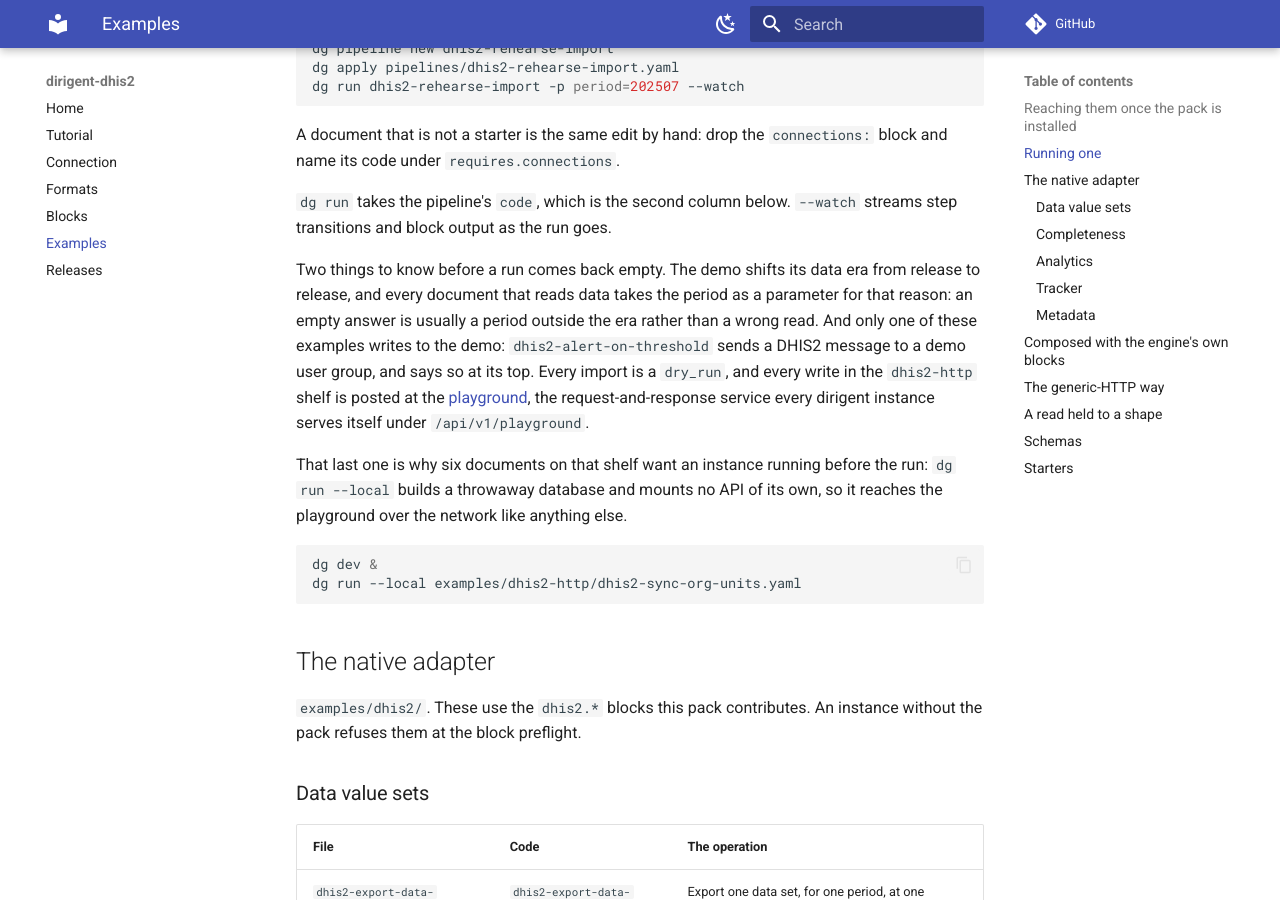
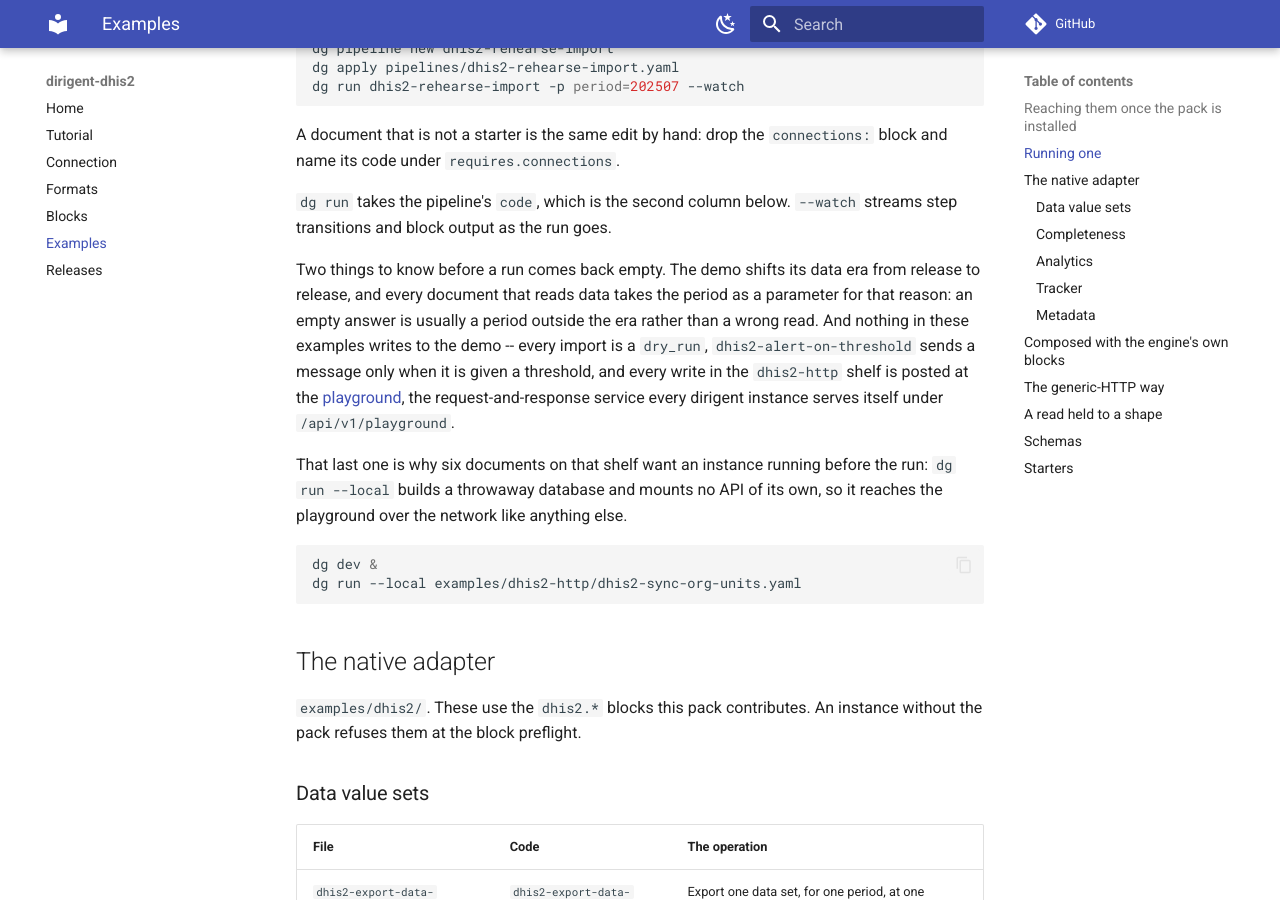
Before and after one commit to winterop-com/dirigent-dhis2, an MkDocs documentation site: the page built from docs/examples.md, in a window 1280 px wide and 900 px high, scrolled down 1370 px. Built offline with MkDocs 1.6.1 and Material for MkDocs 9.7.7, drawn with Linux system fonts in a browser that asks for light colours; comment, search, counter and statistics services are not loaded; some of the changed text lies outside the part shown.

Commit message:
docs: the threshold example sends nothing as written, and the block names its double-send risk

```diff
--- a/docs/examples.md
+++ b/docs/examples.md
@@ -61,9 +61,9 @@
 
 Two things to know before a run comes back empty. The demo shifts its data era from release to
 release, and every document that reads data takes the period as a parameter for that reason: an
-empty answer is usually a period outside the era rather than a wrong read. And only one of these
-examples writes to the demo: `dhis2-alert-on-threshold` sends a DHIS2 message to a demo user
-group, and says so at its top. Every import is a `dry_run`, and every write in the `dhis2-http`
+empty answer is usually a period outside the era rather than a wrong read. And nothing in these
+examples writes to the demo -- every import is a `dry_run`, `dhis2-alert-on-threshold` sends a
+message only when it is given a threshold, and every write in the `dhis2-http`
 shelf is posted at the [playground](https://winterop-com.github.io/dirigent/playground/), the
 request-and-response service every dirigent instance serves itself under `/api/v1/playground`.
 
@@ -148,7 +148,7 @@
 
 | File | Code | What it composes |
 | --- | --- | --- |
-| `dhis2-alert-on-threshold.yaml` | `dhis2-alert-on-threshold` | An analytics query read by `transform.jq` into at most one alert, and a `dhis2.message` fanned out over it, so a user group is messaged only when a district falls below the threshold. This one sends a message on the demo. |
+| `dhis2-alert-on-threshold.yaml` | `dhis2-alert-on-threshold` | An analytics query read by `transform.jq` into at most one alert, and a `dhis2.message` fanned out over it, so a user group is messaged only when a district falls below the threshold. It sends nothing until it is given a threshold. |
 | `dhis2-export-validated.yaml` | `dhis2-export-validated` | An export gated on `validate.schema`, ids and periods held to `dhis2-uid` and `dhis2-period`. |
 | `dhis2-export-reshaped.yaml` | `dhis2-export-reshaped` | An export reshaped with `transform.jq`: the envelope's defaults pushed down, values made numeric, cells grouped per data element. |
 | `dhis2-export-per-org-unit.yaml` | `dhis2-export-per-org-unit` | One export per organisation unit with `for_each`, `items: continue` so one district's failure costs only that district; a second fanned `storage.write` writes one file per district, and a manifest lists what landed. |
```
Also changed, not shown: docs/blocks.md (+3 -0 lines), src/dirigent_dhis2/shelves/dhis2-compose/README.md (+3 -3 lines), src/dirigent_dhis2/shelves/dhis2-compose/dhis2-alert-on-threshold.yaml (+8 -7 lines).
